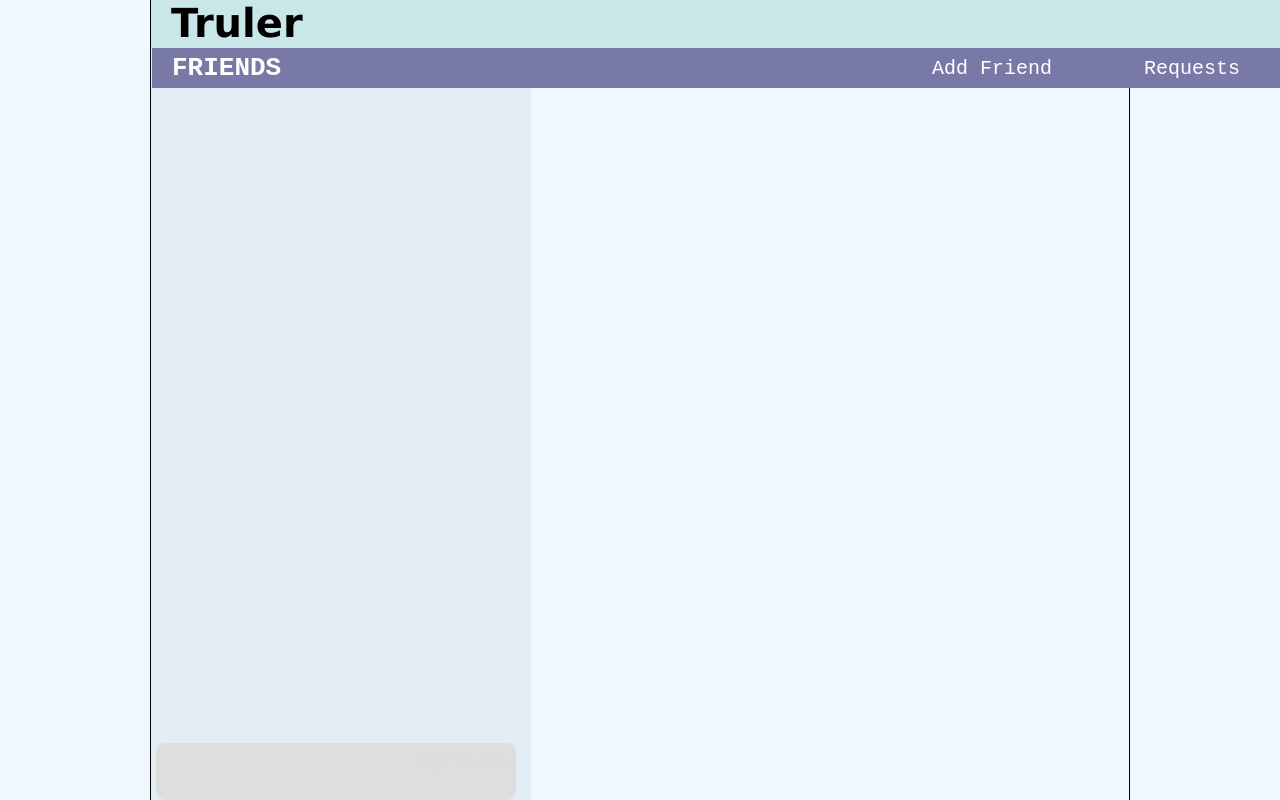
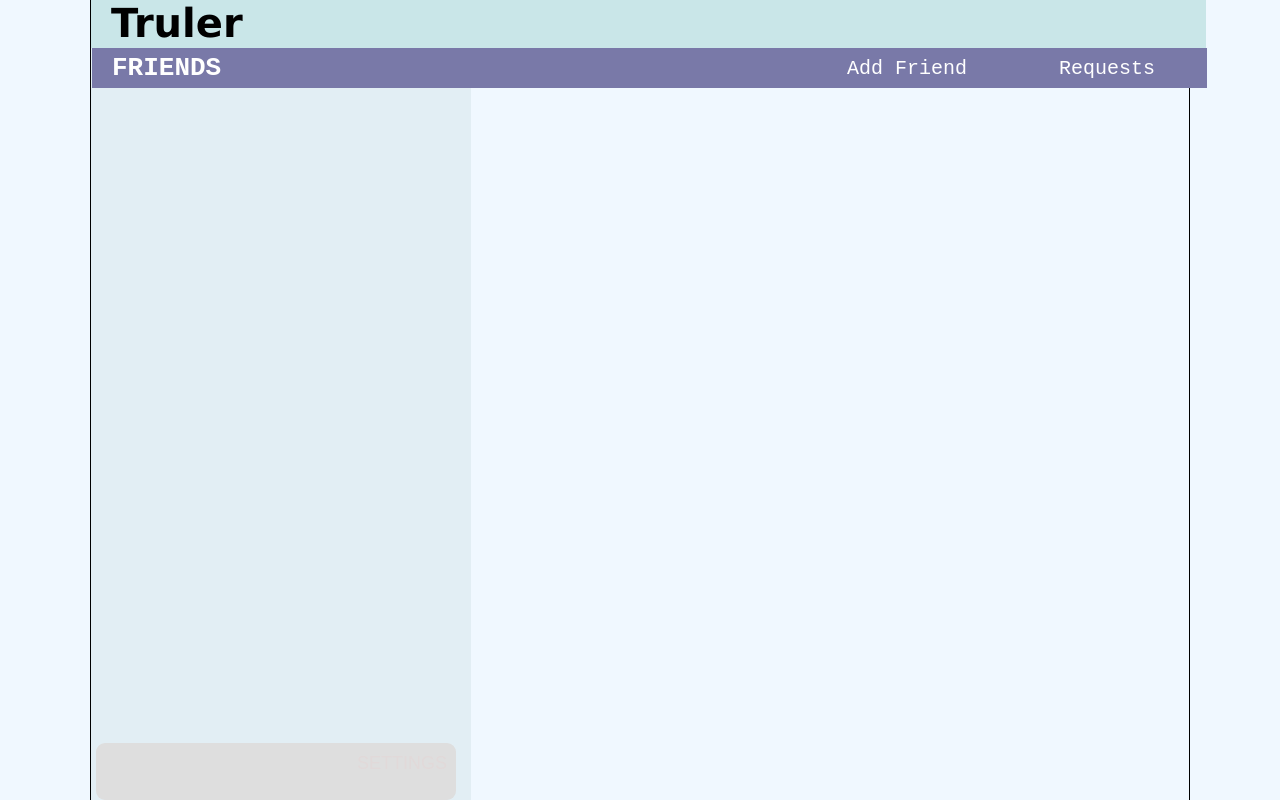
Before and after one commit to BadDreams34/Truler, a website: page public/homepage.html in a window 1280 px wide. Drawn offline with Linux system fonts and the light colour scheme; no server answers.

Commit message:
Update homepage.css

```diff
--- a/public/homepage.css
+++ b/public/homepage.css
@@ -205,8 +205,8 @@ h4 {
 
 .cont {
     position:fixed;
-    left:150px;
-    right:150px;
+    left:90px;
+    right:90px;
     border-left: 1px solid black;
     border-right: 1px solid black;
 
@@ -220,7 +220,7 @@ h4 {
     font-family: Verdana, Arial;
     padding-left: 20px;
     padding-right: 20px;
-    width:1100px;
+    width:1075px;
     margin:0px;
     height:50px;
     font-size: 40px;
@@ -240,7 +240,7 @@ h4 {
     color:white;
      background-color:rgb(121, 121, 168);
     font-family: monospace;
-    width: 720px;
+    width: 695px;
     margin-left:1px;
 }
 
@@ -449,7 +449,7 @@ input:user-invalid {
 }
 
 .eachfrs {
-    translate: -1140px 50px;
+    translate: -1100px 50px;
     margin-left: 10px;
     font-family:'Gill Sans', 'Gill Sans MT', Calibri, 'Trebuchet MS', sans-serif;
     font-size:20px;
@@ -463,8 +463,8 @@ input:user-invalid {
 
 
 .chat {
-    height:900px;
-    height:735px;
+    height:800px;
+
     display:flex;
 }
 
@@ -499,7 +499,7 @@ input:user-invalid {
     width: 310px;
     height: 20px;
     border-radius:0px;
-        margin-bottom: -60px;
+        margin-bottom: -0px;
         margin-left:5px;
 }
 
```
